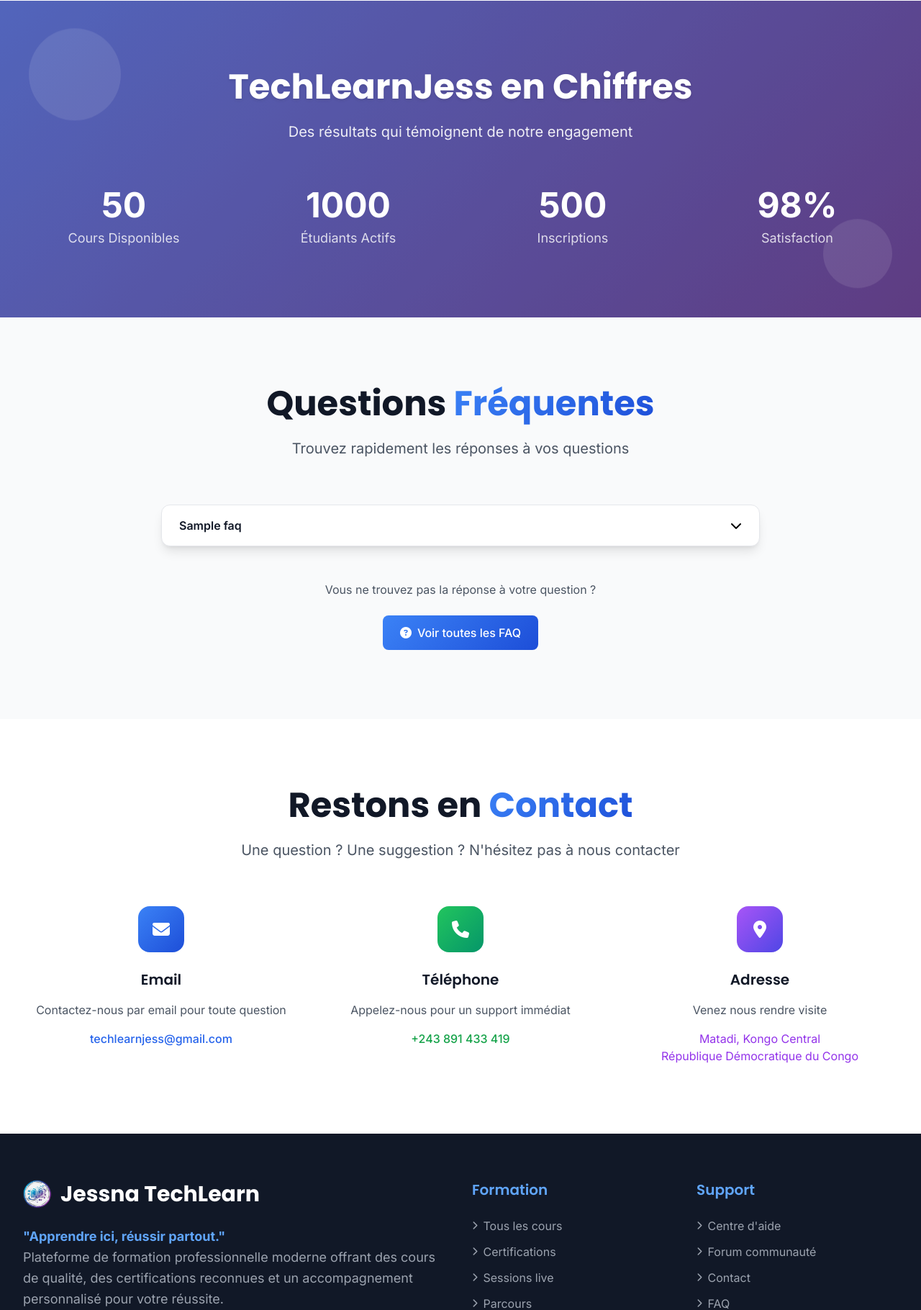
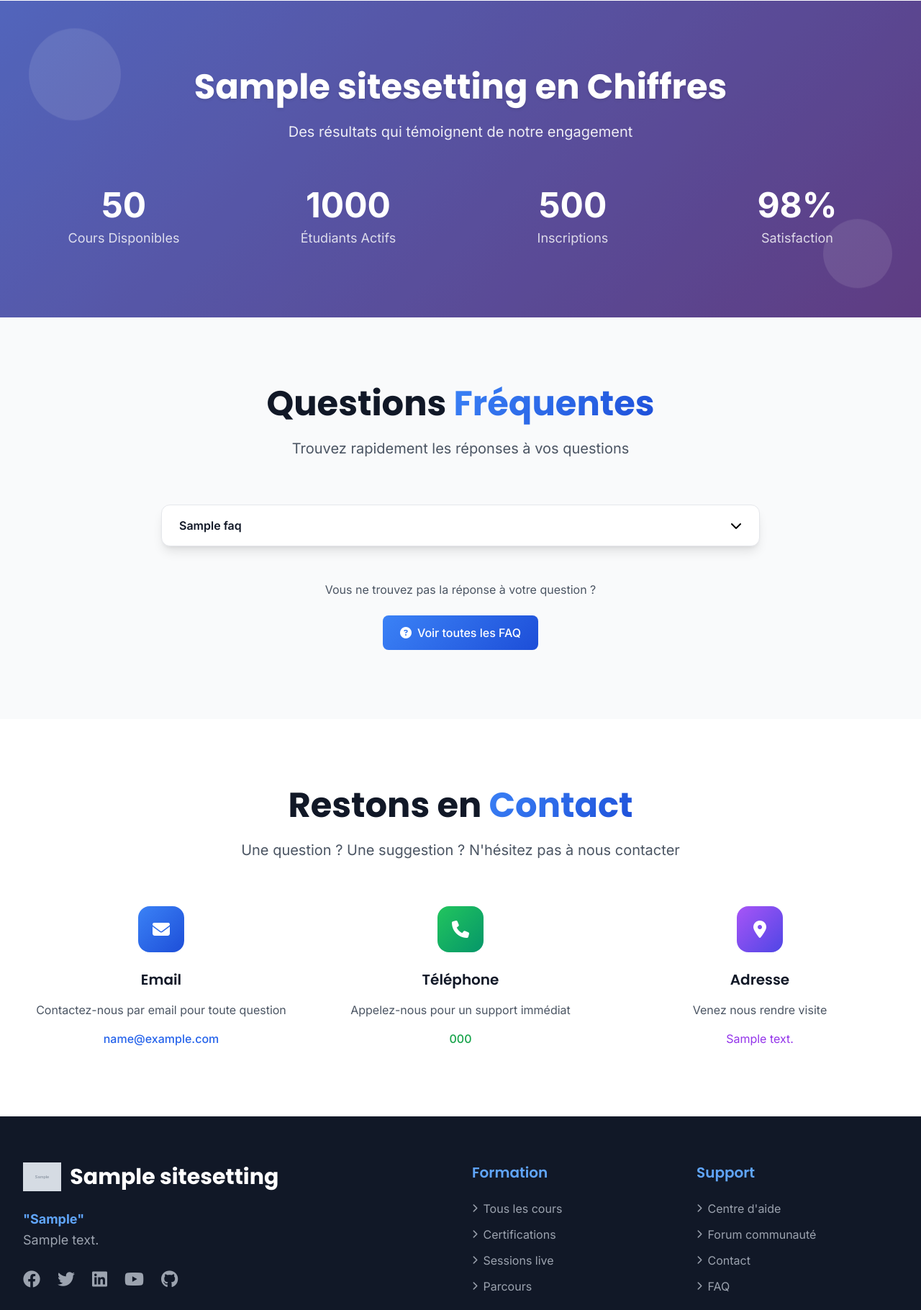
Before and after one commit to chadrackmbupiokajess/TechlearnJess, a Django app: page /a-propos/ in a window 1280 px wide. Shown: the part 2400-4220 px from the top of the page at 72% size. Run offline with Django 4.2, Linux system fonts and the light colour scheme; tables that the repository leaves empty hold one stand-in row (values such as "Sample post"); grey boxes marked "Sample" are stand-in pictures; some libraries are stand-ins or nearby versions.

Commit message:
Page dynamique

```diff
--- a/core/admin.py
+++ b/core/admin.py
@@ -7,7 +7,7 @@ class SiteSettingsAdmin(admin.ModelAdmin):
     list_display = ['site_name', 'maintenance_mode', 'updated_at']
     fieldsets = (
         ('Informations Générales', {
-            'fields': ('site_name', 'site_slogan', 'site_description', 'logo', 'favicon')
+            'fields': ('site_name', 'site_slogan', 'site_description', 'logo', 'favicon', 'founder_photo')
         }),
         ('Informations de Contact', {
             'fields': ('contact_email', 'contact_phone', 'address')
--- a/core/models.py
+++ b/core/models.py
@@ -91,6 +91,7 @@ class SiteSettings(models.Model):
     site_description = models.TextField("Description du site", blank=True)
     logo = models.ImageField("Logo", upload_to='site/', blank=True, null=True)
     favicon = models.ImageField("Favicon", upload_to='site/', blank=True, null=True)
+    founder_photo = models.ImageField("Photo du fondateur", upload_to='site/', blank=True, null=True)
 
     # --- Informations de contact ---
     contact_email = models.EmailField("Email de contact", blank=True, default="jessnatechlearn@gmail.com")
--- a/templates/base.html
+++ b/templates/base.html
@@ -3,10 +3,10 @@
 <head>
     <meta charset="UTF-8">
     <meta name="viewport" content="width=device-width, initial-scale=1.0">
-    <title>{% block title %}Jessna TechLearn - Apprendre ici, réussir partout{% endblock %}</title>
+    <title>{% block title %}{{ settings.site_name }} - {{ settings.site_slogan }}{% endblock %}</title>
 
     <!-- SEO Meta Tags -->
-    <meta name="description" content="{% block description %}Jessna TechLearn - Plateforme de formation technologique fondée par Chadrack Mbu Jess. Cours en ligne, certifications, sessions live. Apprendre ici, réussir partout en RDC et Afrique.{% endblock %}">
+    <meta name="description" content="{% block description %}{{ settings.site_description|default:settings.site_slogan }}{% endblock %}">
     <meta name="keywords" content="{% block keywords %}Jessna TechLearn, JessnaTechLearn, Jessna Tech Learn, Jessna, TechLearn, Chadrack Mbu Jess, Chadrackmbujess, Chadrack mbujess, Chadrackmbu jess, Chadrack, Chadrack mbu, mbu jess, mbu, mbu pioka, pioka, formation en ligne, cours technologie, RDC, Congo, Matadi, développement web, programmation, certifications{% endblock %}">
     <meta name="author" content="Chadrack Mbu Jess">
     <meta name="robots" content="index, follow">
@@ -25,17 +25,17 @@
     <!-- Open Graph / Facebook -->
     <meta property="og:type" content="{% block og_type %}website{% endblock %}">
     <meta property="og:url" content="{% block og_url %}{{ request.build_absolute_uri }}{% endblock %}">
-    <meta property="og:title" content="{% block og_title %}Jessna TechLearn - Apprendre ici, réussir partout{% endblock %}">
-    <meta property="og:description" content="{% block og_description %}Jessna TechLearn - Plateforme de formation technologique fondée par Chadrack Mbu Jess. Cours en ligne, certifications, sessions live. Apprendre ici, réussir partout en RDC et Afrique.{% endblock %}">
+    <meta property="og:title" content="{% block og_title %}{{ settings.site_name }} - {{ settings.site_slogan }}{% endblock %}">
+    <meta property="og:description" content="{% block og_description %}{{ settings.site_description|default:settings.site_slogan }}{% endblock %}">
     <meta property="og:image" content="{% block og_image %}{% static 'images/techlearnjess-og.jpg' %}{% endblock %}">
-    <meta property="og:site_name" content="Jessna TechLearn">
+    <meta property="og:site_name" content="{{ settings.site_name }}">
     <meta property="og:locale" content="fr_FR">
 
     <!-- Twitter -->
     <meta property="twitter:card" content="summary_large_image">
     <meta property="twitter:url" content="{% block twitter_url %}{{ request.build_absolute_uri }}{% endblock %}">
-    <meta property="twitter:title" content="{% block twitter_title %}Jessna TechLearn - Apprendre ici, réussir partout{% endblock %}">
-    <meta property="twitter:description" content="{% block twitter_description %}Jessna TechLearn - Plateforme de formation technologique fondée par Chadrack Mbu Jess. Cours en ligne, certifications, sessions live. Apprendre ici, réussir partout en RDC et Afrique.{% endblock %}">
+    <meta property="twitter:title" content="{% block twitter_title %}{{ settings.site_name }} - {{ settings.site_slogan }}{% endblock %}">
+    <meta property="twitter:description" content="{% block twitter_description %}{{ settings.site_description|default:settings.site_slogan }}{% endblock %}">
     <meta property="twitter:image" content="{% block twitter_image %}{% static 'images/techlearnjess-og.jpg' %}{% endblock %}">
     <meta property="twitter:creator" content="@chadrackmbujess">
 
@@ -44,11 +44,11 @@
     {
         "@context": "https://schema.org",
         "@type": "EducationalOrganization",
-        "name": "Jessna TechLearn",
+        "name": "{{ settings.site_name }}",
         "alternateName": ["Jessna TechLearn", "JessnaTechLearn", "Jessna Tech Learn", "Jessna", "TechLearn"],
         "url": "{{ request.build_absolute_uri }}",
-        "logo": "{% static 'images/logo.png' %}",
-        "description": "Plateforme de formation technologique en ligne fondée par Chadrack Mbu Jess, offrant des cours, certifications et sessions live en République Démocratique du Congo.",
+        "logo": "{% if settings.logo %}{{ settings.logo.url }}{% else %}{% static 'images/logo.png' %}{% endif %}",
+        "description": "{{ settings.site_description }}",
         "founder": {
             "@type": "Person",
             "name": "Chadrack Mbu Jess",
@@ -64,9 +64,9 @@
         },
         "contactPoint": {
             "@type": "ContactPoint",
-            "telephone": "+243891433419",
+            "telephone": "{{ settings.contact_phone }}",
             "contactType": "customer service",
-            "email": "chadrackmbujess@gmail.com"
+            "email": "{{ settings.contact_email }}"
         },
         "sameAs": [
             "https://github.com/chadrackmbujess",
@@ -84,7 +84,11 @@
     <link rel="canonical" href="{% block canonical_url %}{{ request.build_absolute_uri }}{% endblock %}">
 
     <!-- Favicon -->
-    <link rel="icon" type="image/x-icon" href="{% static 'favicon.ico' %}">
+    {% if settings.favicon %}
+        <link rel="icon" type="image/x-icon" href="{{ settings.favicon.url }}">
+    {% else %}
+        <link rel="icon" type="image/x-icon" href="{% static 'favicon.ico' %}">
+    {% endif %}
     <link rel="apple-touch-icon" sizes="180x180" href="{% static 'images/apple-touch-icon.png' %}">
     <link rel="icon" type="image/png" sizes="32x32" href="{% static 'images/favicon-32x32.png' %}">
     <link rel="icon" type="image/png" sizes="16x16" href="{% static 'images/favicon-16x16.png' %}">
@@ -132,7 +136,6 @@
         .info-box, .success-box, .warning-box, .error-box, .purple-box, .pink-box, .gray-box, .cyan-box {
             padding: 1rem;
             border-radius: 0.5rem;
-            margin-bottom: 1rem;
         }
         .info-box > *:first-child, .success-box > *:first-child, .warning-box > *:first-child, .error-box > *:first-child, .purple-box > *:first-child, .pink-box > *:first-child, .gray-box > *:first-child, .cyan-box > *:first-child {
             margin-top: 0;
@@ -170,8 +173,12 @@
                     <!-- Logo -->
                     <div class="flex-shrink-0 flex items-center">
                         <a href="{% url 'core:home' %}" class="flex items-center text-2xl font-bold font-heading gradient-primary bg-clip-text text-transparent hover:scale-105 transition-transform">
-                            <img src="{% static 'images/logo.png' %}" alt="Jessna TechLearn Logo" class="h-8 w-auto mr-2">
-                            <span>Jessna TechLearn</span>
+                            {% if settings.logo %}
+                                <img src="{{ settings.logo.url }}" alt="{{ settings.site_name }} Logo" class="h-8 w-auto mr-2">
+                            {% else %}
+                                <img src="{% static 'images/logo.png' %}" alt="Jessna TechLearn Logo" class="h-8 w-auto mr-2">
+                            {% endif %}
+                            <span>{{ settings.site_name }}</span>
                         </a>
                     </div>
 
@@ -375,13 +382,16 @@
             <div class="grid grid-cols-1 md:grid-cols-4 gap-8">
                 <div class="col-span-1 md:col-span-2">
                     <div class="flex items-center mb-6">
-                        <img src="{% static 'images/logo.png' %}" alt="Jessna TechLearn Logo" class="h-10 w-auto mr-3">
-                        <span class="text-3xl font-bold font-heading">Jessna TechLearn</span>
+                        {% if settings.logo %}
+                            <img src="{{ settings.logo.url }}" alt="{{ settings.site_name }} Logo" class="h-10 w-auto mr-3">
+                        {% else %}
+                            <img src="{% static 'images/logo.png' %}" alt="Jessna TechLearn Logo" class="h-10 w-auto mr-3">
+                        {% endif %}
+                        <span class="text-3xl font-bold font-heading">{{ settings.site_name }}</span>
                     </div>
                     <p class="text-gray-400 mb-6 text-lg leading-relaxed">
-                        <strong class="text-blue-400">"Apprendre ici, réussir partout."</strong><br>
-                        Plateforme de formation professionnelle moderne offrant des cours de qualité,
-                        des certifications reconnues et un accompagnement personnalisé pour votre réussite.
+                        <strong class="text-blue-400">"{{ settings.site_slogan }}"</strong><br>
+                        {{ settings.site_description }}
                     </p>
                     <div class="flex space-x-6">
                         <a href="#" class="text-gray-400 hover:text-blue-400 transition-colors transform hover:scale-110">
@@ -443,7 +453,7 @@
                 <div class="flex flex-col md:flex-row justify-between items-center">
                     <div class="text-center md:text-left mb-4 md:mb-0">
                         <p class="text-gray-400">
-                            &copy; 2025 <span class="text-blue-400 font-semibold">Jessna TechLearn</span>. Tous droits réservés.
+                            &copy; 2025 <span class="text-blue-400 font-semibold">{{ settings.site_name }}</span>. Tous droits réservés.
                         </p>
                         <p class="text-sm text-gray-500 mt-1">
                             Créé avec ❤️ par <span class="text-blue-400">Chadrack Mbu Jess</span>
--- a/templates/core/about.html
+++ b/templates/core/about.html
@@ -1,10 +1,6 @@
 {% extends 'base.html' %}
 
-{% block title %}À propos de Chadrack Mbu Jess - Fondateur Jessna TechLearn | Formation RDC{% endblock %}
-
-{% block description %}Découvrez Chadrack Mbu Jess (Chadrackmbujess), fondateur de Jessna TechLearn. Expert en technologie basé à Matadi, RDC. Formation professionnelle, développement web, innovation en Afrique centrale.{% endblock %}
-
-{% block keywords %}Chadrack Mbu Jess, Chadrackmbujess, Chadrack mbujess, Chadrackmbu jess, Chadrack, Chadrack mbu, mbu jess, mbu, mbu pioka, pioka, fondateur Jessna TechLearn, Jessna Tech LearnJess, TechLearn, Tech Learn , jessnatechlearn, expert technologie RDC, développeur Matadi, formation Congo, jessna, innovation Afrique{% endblock %}
+{% block title %}À propos de {{ settings.site_name }} | {{ settings.site_slogan }}{% endblock %}
 
 {% block content %}
 <!-- Hero Section -->
@@ -19,11 +15,11 @@
         <h1 class="text-5xl md:text-6xl font-bold font-heading mb-6 text-shadow">
             À propos de
             <span class="bg-gradient-to-r from-yellow-400 to-orange-500 bg-clip-text text-transparent">
-                Jessna TechLearn
+                {{ settings.site_name }}
             </span>
         </h1>
         <p class="text-xl md:text-2xl opacity-90 leading-relaxed">
-            "Apprendre ici, réussir partout" - Notre mission est de démocratiser l'accès à une formation de qualité
+            "{{ settings.site_slogan }}" - Notre mission est de démocratiser l'accès à une formation de qualité
         </p>
     </div>
 </section>
@@ -38,11 +34,11 @@
                 </h2>
                 <div class="space-y-6 text-lg text-gray-600 dark:text-gray-300 leading-relaxed">
                     <p>
-                        Jessna TechLearn est née d'une vision simple mais ambitieuse : rendre l'éducation technologique
+                        {{ settings.site_name }} est née d'une vision simple mais ambitieuse : rendre l'éducation technologique
                         accessible à tous, partout en République Démocratique du Congo et au-delà.
                     </p>
                     <p>
-                        Fondée par <strong class="text-blue-600 dark:text-blue-400">Chadrack Mbu Jess</strong>,
+                        Fondée par <strong class="text-blue-600 dark:text-blue-400">{{ settings.legal_representative }}</strong>,
                         notre plateforme s'appuie sur des années d'expérience dans le domaine de la formation
                         et du développement technologique.
                     </p>
@@ -158,7 +154,11 @@
             <div class="text-center animate-on-scroll group">
                 <div class="relative mb-6">
                     <div class="w-32 h-32 gradient-primary rounded-full mx-auto flex items-center justify-center group-hover:scale-105 transition-transform">
-                        <img src="https://ui-avatars.com/api/?name=Chadrack+Mbu+Jess&background=3B82F6&color=fff&size=128" alt="Chadrack Mbu Jess" class="w-28 h-28 rounded-full">
+                        {% if settings.founder_photo %}
+                            <img src="{{ settings.founder_photo.url }}" alt="{{ settings.legal_representative }}" class="w-28 h-28 rounded-full object-cover">
+                        {% else %}
+                            <img src="https://ui-avatars.com/api/?name={{ settings.legal_representative|urlencode }}&background=3B82F6&color=fff&size=128" alt="{{ settings.legal_representative }}" class="w-28 h-28 rounded-full">
+                        {% endif %}
                     </div>
                     <div class="absolute -bottom-2 left-1/2 transform -translate-x-1/2">
                         <div class="bg-yellow-400 text-yellow-900 px-3 py-1 rounded-full text-xs font-medium">
@@ -167,13 +167,13 @@
                     </div>
                 </div>
                 <h3 class="text-xl font-semibold font-heading text-gray-900 dark:text-white mb-2">
-                    Chadrack Mbu Jess
+                    {{ settings.legal_representative }}
                 </h3>
                 <p class="text-blue-600 dark:text-blue-400 font-medium mb-4">
-                    CEO & Fondateur
+                    {{ settings.legal_title }}
                 </p>
                 <p class="text-gray-600 dark:text-gray-300 leading-relaxed mb-4">
-                    Passionné de technologie et d'éducation, Chadrack a créé Jessna TechLearn
+                    Passionné de technologie et d'éducation, Chadrack a créé {{ settings.site_name }}
                     pour démocratiser l'accès à la formation technologique de qualité.
                 </p>
                 <div class="flex justify-center space-x-4">
@@ -251,7 +251,7 @@
     <div class="relative z-10 max-w-7xl mx-auto px-4 sm:px-6 lg:px-8">
         <div class="text-center mb-16 animate-on-scroll">
             <h2 class="text-4xl md:text-5xl font-bold font-heading mb-6 text-shadow">
-                TechLearnJess en Chiffres
+                {{ settings.site_name }} en Chiffres
             </h2>
             <p class="text-xl opacity-90">
                 Des résultats qui témoignent de notre engagement
@@ -345,8 +345,8 @@
                 <p class="text-gray-600 dark:text-gray-300 mb-4">
                     Contactez-nous par email pour toute question
                 </p>
-                <a href="mailto:techlearnjess@gmail.com" class="text-blue-600 dark:text-blue-400 hover:text-blue-700 dark:hover:text-blue-300 font-medium">
-                    techlearnjess@gmail.com
+                <a href="mailto:{{ settings.contact_email }}" class="text-blue-600 dark:text-blue-400 hover:text-blue-700 dark:hover:text-blue-300 font-medium">
+                    {{ settings.contact_email }}
                 </a>
             </div>
 
@@ -359,8 +359,8 @@
                 <p class="text-gray-600 dark:text-gray-300 mb-4">
                     Appelez-nous pour un support immédiat
                 </p>
-                <a href="tel:+243000000000" class="text-green-600 dark:text-green-400 hover:text-green-700 dark:hover:text-green-300 font-medium">
-                    +243 891 433 419
+                <a href="tel:{{ settings.contact_phone }}" class="text-green-600 dark:text-green-400 hover:text-green-700 dark:hover:text-green-300 font-medium">
+                    {{ settings.contact_phone }}
                 </a>
             </div>
 
@@ -374,8 +374,7 @@
                     Venez nous rendre visite
                 </p>
                 <address class="text-purple-600 dark:text-purple-400 not-italic">
-                    Matadi, Kongo Central<br>
-                    République Démocratique du Congo
+                    {{ settings.address|linebreaksbr }}
                 </address>
             </div>
         </div>
```
Also changed, not shown: templates/core/home.html (+3 -6 lines), core/migrations/0008_sitesettings_founder_photo.py (added).
